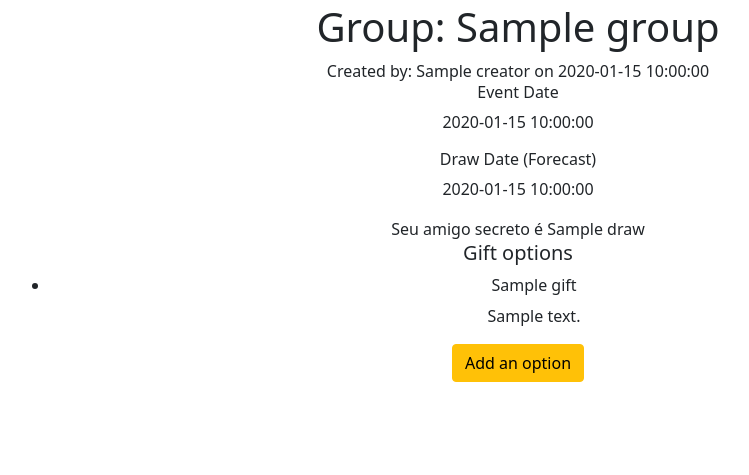
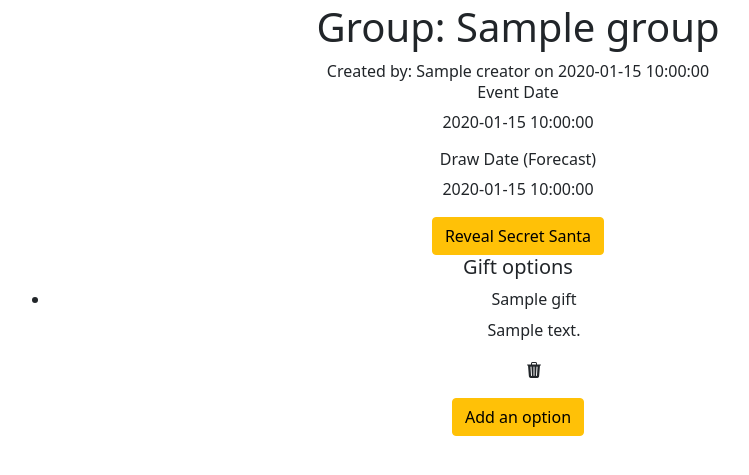
Before and after one commit to mandacosta/final_cs50, a Flask app: template templates/group.html in a window 1280 px wide. Shown: the part 145-620 px from the top of the page, without its empty margins (122-871 px from the left). Run offline with Flask 3, Linux system fonts and the light colour scheme; the template is opened without the code that fills it: most values are stand-ins (such as "Sample title", 1, 10 or a date in 2020).

Commit message:
feat: list gift options for secret santa / delete your own gift options / hide secret santa name

```diff
--- a/app.py
+++ b/app.py
@@ -239,6 +239,7 @@ def group(group_id):
     user = cursor.fetchone()
 
     if request.method == 'GET':
+        santa_gift_options = None
         cursor.execute("SELECT * FROM groups_users a JOIN users b ON a.user_id = b.id WHERE a.group_id = ?", (group_id, ))
         participants = cursor.fetchall()
 
@@ -249,20 +250,28 @@ def group(group_id):
 
         cursor.execute("SELECT c.* FROM groups_users a JOIN group_user_option b ON a.id = b.group_user_id JOIN gift_option c ON c.id = b.gift_option_id WHERE a.id = ?", (group_user_id, ))
         gift_options = cursor.fetchall()
-
-        print("******* OPÇÕES ******")
-        print(gift_options)
+        for option in gift_options:
+            print("id da opção", option['id'])
 
         cursor.execute("SELECT a.*, b.name as creator, b.email FROM groups a LEFT JOIN users b ON a.owner_id = b.id WHERE a.id = ?", (group_id, ))
         group = cursor.fetchone()
 
         # I am the "took" one and the person I retrieved is the "taken" one
-        cursor.execute("SELECT a.date, b.name, b.email, b.gender, b.birth FROM draw a JOIN users b ON a.taken_id = b.id WHERE a.took_id = ? AND a.group_id = ?", (id, group_id,))
+        cursor.execute("SELECT a.taken_id, a.date, b.name, b.email, b.gender, b.birth FROM draw a JOIN users b ON a.taken_id = b.id WHERE a.took_id = ? AND a.group_id = ?", (id, group_id,))
         draw = cursor.fetchone()
+
+        if draw['taken_id']:
+            cursor.execute("SELECT id FROM groups_users WHERE group_id = ? AND user_id = ?", (group_id, draw['taken_id'],))
+            group_taken_id = cursor.fetchone()
+            group_taken_id = group_taken_id['id']
+
+            cursor.execute("SELECT c.* FROM groups_users a JOIN group_user_option b ON a.id = b.group_user_id JOIN gift_option c ON c.id = b.gift_option_id WHERE a.id = ?", (group_taken_id, ))
+            santa_gift_options = cursor.fetchall()
+            print("OPÇÕES RUAN", santa_gift_options)
 
         owner = group['owner_id'] == id
 
-        return render_template("group.html", nav=True, user=user, owner=owner, participants=participants, gift_options=gift_options, draw=draw, group=group)
+        return render_template("group.html", nav=True, user=user, owner=owner, participants=participants, gift_options=gift_options, draw=draw, group=group, santa_gift_options=santa_gift_options)
 
 
 @app.route('/draw', methods=['GET', 'POST'])
@@ -304,8 +313,9 @@ def draw():
         return redirect(f"/group/{group_id}")
 
 
-@app.route('/new_gift', methods=['GET', 'POST'])
-def new_gift():
+@app.route('/new_gift/<gift_id>', methods=['GET', 'POST', 'DELETE'])
+@app.route('/new_gift/', methods=['GET', 'POST'])
+def new_gift(gift_id=None):
     db = get_db()
     cursor = db.cursor()
     id = session["user_id"]
@@ -327,7 +337,12 @@ def new_gift():
         db.commit()
 
         return redirect(f"/group/{group_id}")
-    else:
+    elif request.method == 'DELETE':
+        print('GIFT ID', gift_id)
+
+        cursor.execute("DELETE FROM gift_option WHERE id = ?", (gift_id, ))
+        db.commit()
+        return jsonify(True)
         ...
 
 
--- a/static/script/index.js
+++ b/static/script/index.js
@@ -68,3 +68,30 @@ function modalOutClick(event, ele_id){
         event.target.classList.add("hide")
     }
 }
+
+function animateSantaName(){
+    let santa = document.querySelector("#santa_name")
+
+    santa.classList.add("text-element")
+}
+
+async function deleteGiftOption(gift_id){
+    try {
+        let resp = await fetch(`/new_gift/${gift_id}`, {
+            method: 'DELETE',
+            headers: {
+                'Content-Type': 'application/json'
+            }
+        })
+
+        resp = await resp.json()
+
+        if(resp){
+            let card = document.getElementById(`option-${gift_id}`)
+            card.remove()
+        }
+
+    } catch (error) {
+        console.error("Error deleteGiftOption", error)
+    }
+}
--- a/templates/group.html
+++ b/templates/group.html
@@ -22,7 +22,7 @@
         </div>
 
         {% if draw['date'] %}
-            <div>Seu amigo secreto é {{draw['name']}}</div>
+            <button type="button" class="btn btn-warning" data-bs-toggle="modal" data-bs-target="#secret_santa_modal" onclick="animateSantaName()">Reveal Secret Santa</button>
         {% elif owner and not draw['date'] %}
         <form action="/draw" method="post">
             <input type="text" name="group_id" hidden value="{{ group['id'] }}">
@@ -37,9 +37,10 @@
             {% if gift_options[0] %}
                 <ul>
                     {% for gift in gift_options %}
-                        <li>
+                        <li id="option-{{gift['id']}}">
                             <h6>{{gift['gift']}}</h6>
                             <p>{{gift['description']}}</p>
+                            <div onclick="deleteGiftOption({{gift['id']}})"><i class="bi bi-trash3-fill"></i></div>
                         </li>
                     {% endfor %}
                 </ul>
@@ -55,11 +56,11 @@
     </div>
 
 
-    <div class="modal fade" id="new_gift_modal" tabindex="-1" aria-labelledby="exampleModalLabel" aria-hidden="true">
+    <div class="modal fade" id="new_gift_modal" tabindex="-1" aria-labelledby="" aria-hidden="true">
         <div class="modal-dialog">
         <div class="modal-content">
             <div class="modal-header">
-            <h5 class="modal-title fs-5" id="exampleModalLabel">What would you want to receive ?</h5>
+            <h5 class="modal-title fs-5" id="">What would you want to receive ?</h5>
             <button type="button" class="btn-close" data-bs-dismiss="modal" aria-label="Close"></button>
             </div>
             <div class="modal-body" class="body_modal_new_group">
@@ -81,4 +82,36 @@
         </div>
         </div>
     </div>
+
+    <div class="modal fade" id="secret_santa_modal" tabindex="-1" aria-labelledby="" aria-hidden="true">
+        <div class="modal-dialog">
+        <div class="modal-content">
+            <div class="modal-header">
+            <h5 class="modal-title fs-5" id="">Your secret santa is...</h5>
+            <button type="button" class="btn-close" data-bs-dismiss="modal" aria-label="Close"></button>
+            </div>
+            <div class="modal-body" class="body_modal_secret_santa">
+                <div class="santa_name " id="santa_name">🎉 {{draw['name']}} 🎉</div>
+
+                {% if santa_gift_options %}
+                <div class="list_options">
+                    <h5>Here are some gift options</h5>
+                    <div class="list-group">
+                        {% for gift in santa_gift_options %}
+                            <li class="list-group-item" aria-current="true">
+                                <h5 class="mb-1">{{ gift['gift']}}</h5>
+                                <p class="mb-1">{{ gift['description']}}</p>
+                            </li>
+                        {% endfor %}
+                    </div>
+                </div>
+                {% else %}
+                    <div class="no_gifts">No gift options yet :( </div>
+                {% endif %}
+
+            </div>
+
+        </div>
+        </div>
+    </div>
 {% endblock %}
```
Also changed, not shown: static/css/style.css (+43 -0 lines), database.db, 1 other file.
